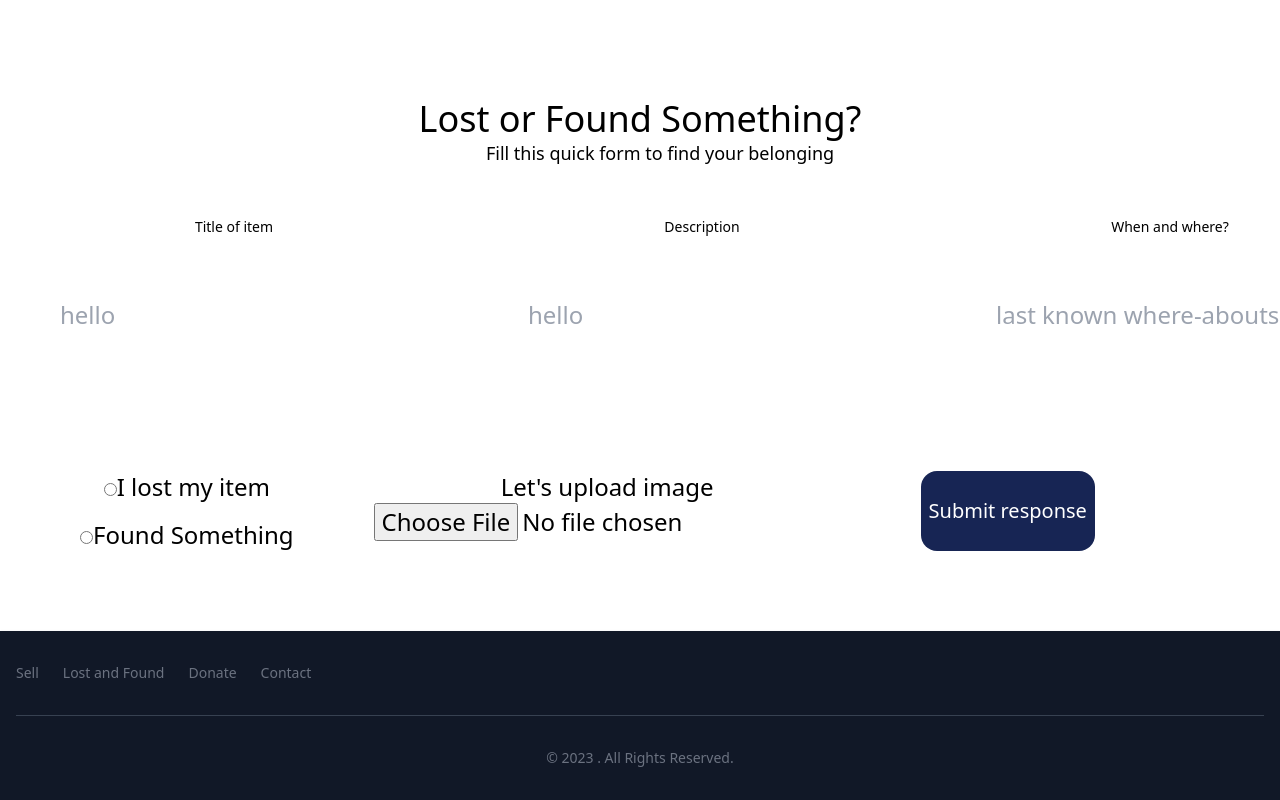
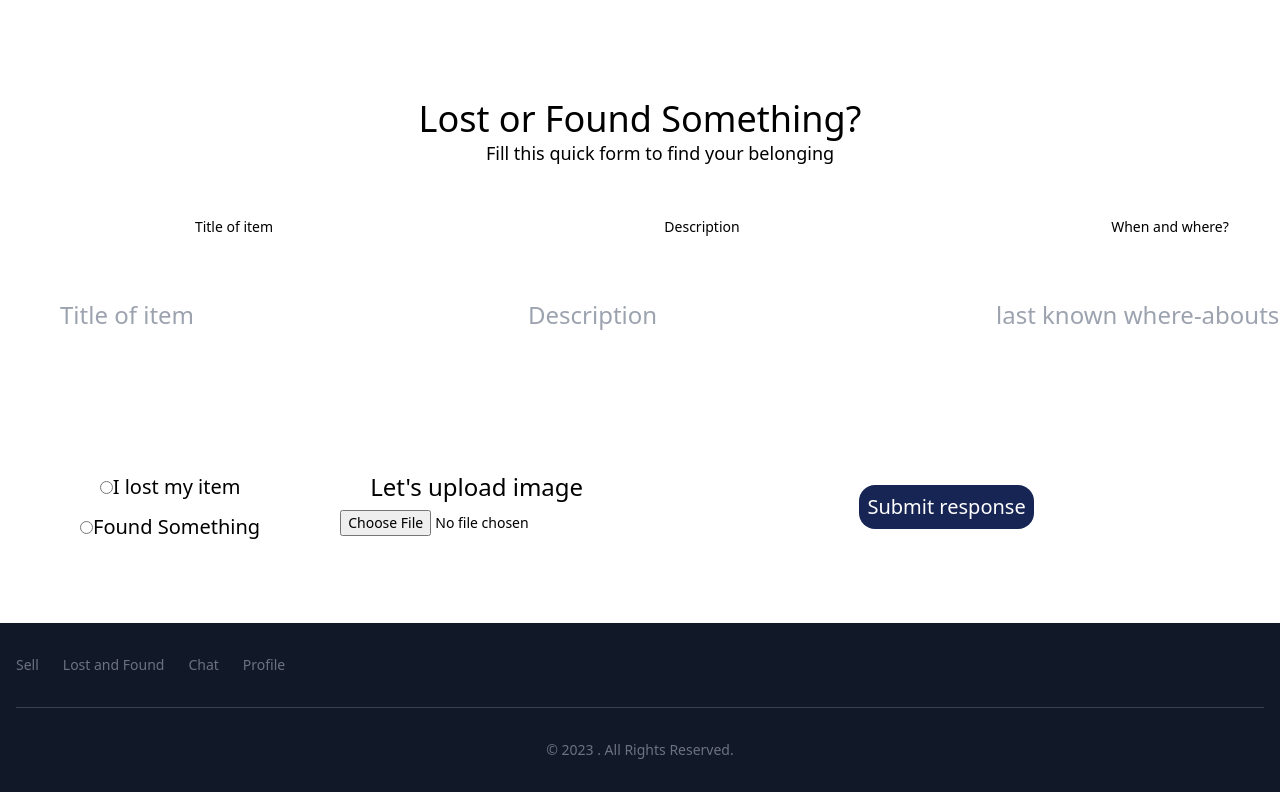
Before and after one commit to Vik-05/reclaim-R, a React (Create React App) app in the folder reclaim2/: page /lost-found in a window 1280 px wide. Shown: the part 1113-1913 px from the top of the page. Built offline with nearby package versions, Linux system fonts and the light colour scheme; no server answers.

Commit message:
my first commit

```diff
--- a/reclaim2/src/components/Footer.js
+++ b/reclaim2/src/components/Footer.js
@@ -16,12 +16,12 @@ export default function Footer() {
             </li>
             <li>
               <a href="#" class="mr-4 hover:underline md:mr-6 ">
-                Donate
+                Chat
               </a>
             </li>
             <li>
               <a href="#" class="hover:underline">
-                Contact
+                Profile
               </a>
             </li>
           </ul>
--- a/reclaim2/src/pages/Home.js
+++ b/reclaim2/src/pages/Home.js
@@ -18,16 +18,16 @@ function Home() {
         Don't let a Mishap cost you a Lot!!
       </div>
       <div className="p-20 pt-0 pb-0">
-        <div className="flex">
+        <div className="flex align-baseline">
           <div className="m-10">
             <img src="https://media.istockphoto.com/id/1187582529/photo/staying-connected-in-this-digital-age.jpg?s=612x612&w=0&k=20&c=35CssnACCspByqwlYO6hgfQQoF3e5Fe_kHya10SQbAw=" />
           </div>
 
           <div className="w-1/2">
-            <div className="p-10 text-3xl text-black text-center font-bold">
+            <div className="p-10 text-2xl text-black text-center font-bold">
               Manage losts and Found easily
             </div>
-            <p className="w-full text-lg">
+            <p className="w-full text-md">
               Firstly, it's important to establish a designated area for lost
               and found items. This could be a physical location, such as a box
               or shelf, or a digital location, such as a folder on your computer
@@ -49,10 +49,10 @@ function Home() {
           </div>
 
           <div className="w-1/2">
-            <div className="p-10 text-3xl text-black text-center font-bold">
+            <div className="pb-10 pt-10 text-2xl text-black text-center font-bold">
               Donate your stuff to the one who needs
             </div>
-            <p className="w-full text-lg">
+            <p className="w-full text-md">
               Donating to those who are in need is an act of kindness that can
               have a significant impact on the lives of others. Whether it's a
               financial contribution, donating goods or volunteering your time,
@@ -74,22 +74,17 @@ function Home() {
           </div>
 
           <div className="w-1/2">
-            <div className="p-10 text-3xl text-black text-center font-bold">
+            <div className="pt-10 pb-10 text-2xl text-black text-center font-bold">
               Sell Stuff you don't need anymore
             </div>
-            <p className="w-full text-lg">
+            <p className="w-full text-md">
               If you're looking to declutter your home and make some extra cash,
               selling the stuff you don't need anymore can be a great option.
               Not only can it help you to clear out unwanted items, but it can
               also put some money back in your pocket. Here are some tips for
               successfully selling your unwanted items Sort through your
               belongings and decide what you want to sell. Consider items that
-              are in good condition, but you no longer use or need. This could
-              include clothing, furniture, electronics, books, or household
-              items. Determine the value of your items. Research the current
-              market value of similar items to get an idea of how much you can
-              expect to sell your items for. You can use online marketplaces,
-              such as eBay or Amazon, to get a sense of pricing.
+              are in good condition, but you no longer use or need.
             </p>
           </div>
         </div>
--- a/reclaim2/src/pages/LostnFound.js
+++ b/reclaim2/src/pages/LostnFound.js
@@ -172,7 +172,7 @@ export default function LostnFound() {
                 <input
                   type="text" required
                   className="border-solid border-black block m-10 p-5 "
-                  placeholder="hello"
+                  placeholder="Title of item"
                   value={title}
                   onChange={(e) => setTitle(e.target.value)}
                   />
@@ -187,7 +187,7 @@ export default function LostnFound() {
             <input
               type="text" required
               className="border-solid border-black block m-10 p-5"
-              placeholder="hello"
+              placeholder="Description"
               value={desc}
               onChange={(e) => setDesc(e.target.value)}
               />
@@ -209,13 +209,13 @@ export default function LostnFound() {
             </div>
             <div className="flex m-10">
 
-      <div className="flex flex-col gap-4 m-10">
+      <div className="flex flex-col gap-2 m-10">
 
-          <label>
+          <label className="text-[20px]">
          <input type="radio" name="lof" onChange={(e)=>setisLost(true)} />
           I lost my item
           </label>
-          <label>
+          <label className="text-[20px]">
           <input type="radio" name="lof" onChange={(e)=>setisFound(true)} />
           Found Something
           </label>
@@ -225,13 +225,14 @@ export default function LostnFound() {
           <br></br>
 
           {/* IMAGE UPLOAD */}
-          <div className="m-10">
+          <div className="mt-10">
               <div className="auth-inner" style={{ width : "auto"}}>
-                  Let's upload image <br></br>
+                 <div ></div> Let's upload image <br></br>
                   <input
                     accept="image/*"
                     type="file"
                     onChange={convertToBase64}
+                    className="m-10 mt-0 text-sm mb-0 "
                     />
                   {image==="" || image===null? "" :<img width={100} height={100} src = {image} alt="unavailable" />}
               </div>
@@ -243,7 +244,7 @@ export default function LostnFound() {
             <button
               type="Submit"
               onClick={PostData}
-              className="text-xl bg-blue-950 rounded-2xl m-10 p-2 text-white hover:text-blue-950 hover:bg-white hover:border-2"
+              className="text-xl bg-blue-950 rounded-2xl m-auto p-2 text-white hover:text-blue-950 hover:bg-white hover:border-2"
               >
               Submit response
             </button>
```
